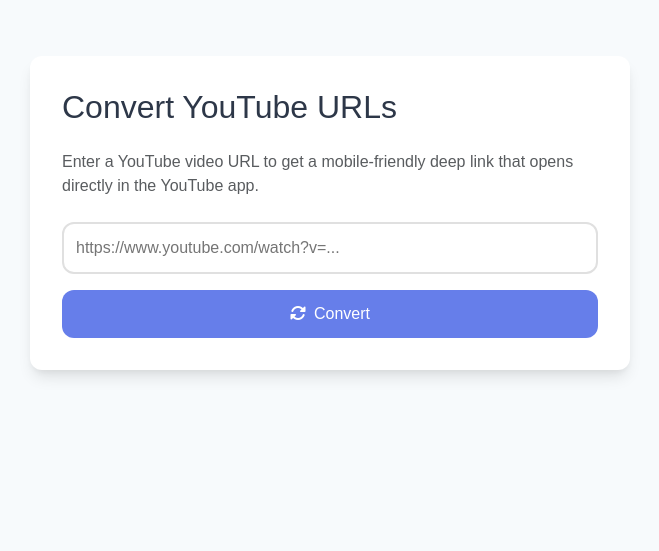
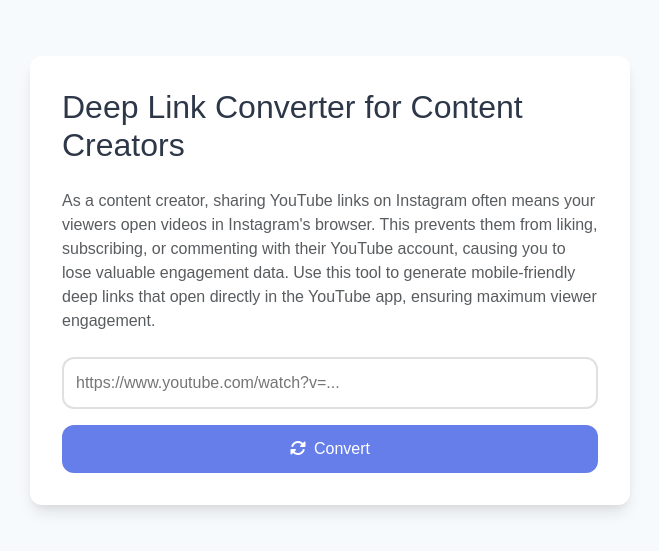
Before and after one commit to sumanurawat/phoenix, a Flask app: page /deeplink in a window 1280 px wide. Shown: the part 69-620 px from the top of the page, without its empty margins (310-969 px from the left). Run offline with Flask 3, Linux system fonts and the light colour scheme.

Commit message:
add deeplinker description

```diff
--- a/templates/deeplink.html
+++ b/templates/deeplink.html
@@ -144,8 +144,10 @@
             <div class="row">
                 <div class="col-12">
                     <div class="converter-form">
-                        <h2 class="mb-4">Convert YouTube URLs</h2>
-                        <p class="text-muted mb-4">Enter a YouTube video URL to get a mobile-friendly deep link that opens directly in the YouTube app.</p>
+                        <h2 class="mb-4">Deep Link Converter for Content Creators</h2>
+                        <p class="text-muted mb-4">
+                            As a content creator, sharing YouTube links on Instagram often means your viewers open videos in Instagram's browser. This prevents them from liking, subscribing, or commenting with their YouTube account, causing you to lose valuable engagement data. Use this tool to generate mobile-friendly deep links that open directly in the YouTube app, ensuring maximum viewer engagement.
+                        </p>
 
                         <form method="post">
                             {% if error %}
--- a/templates/index.html
+++ b/templates/index.html
@@ -114,7 +114,7 @@
                                         <i class="fas fa-link"></i>
                                     </div>
                                     <h3>Deep Link Converter</h3>
-                                    <p>Convert YouTube URLs into mobile app deep links that open directly in the YouTube app.</p>
+                                    <p>A must-have tool for content creators. Convert YouTube URLs into deep links that open directly in the YouTube app, boosting viewer engagement.</p>
                                     <div class="project-cta">
                                         <span>Convert <i class="fas fa-arrow-right"></i></span>
                                     </div>
```
